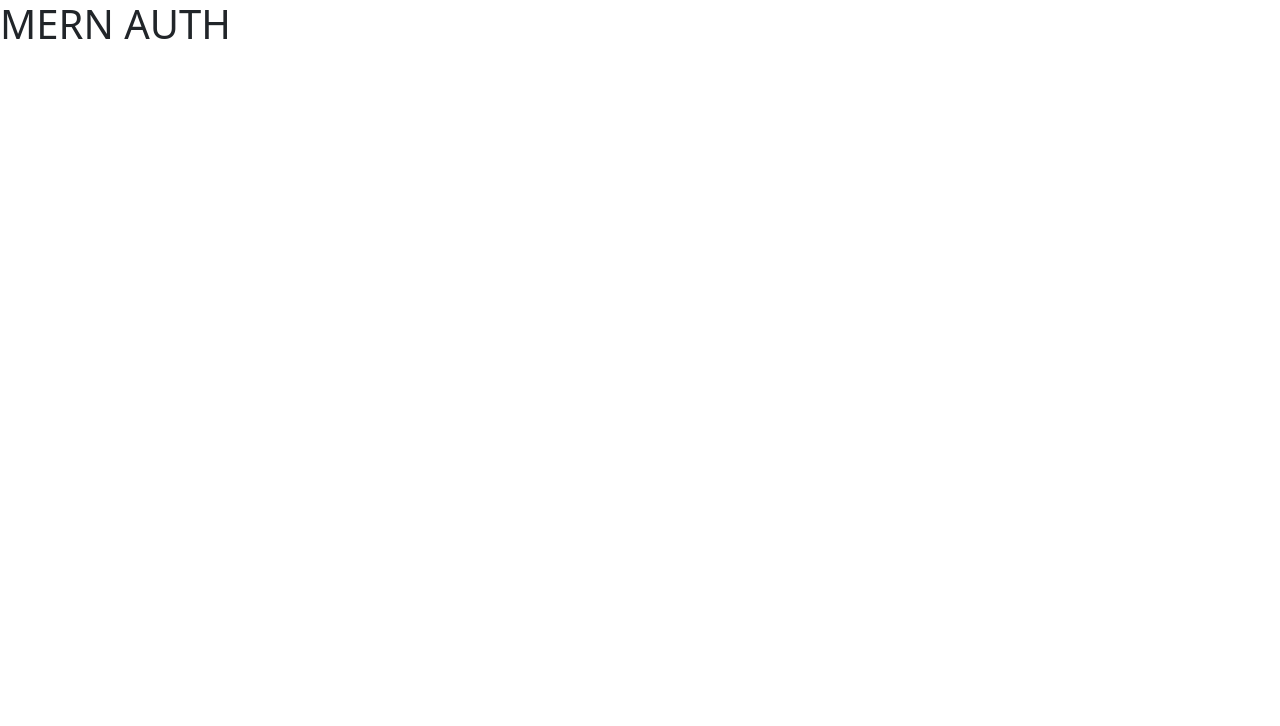
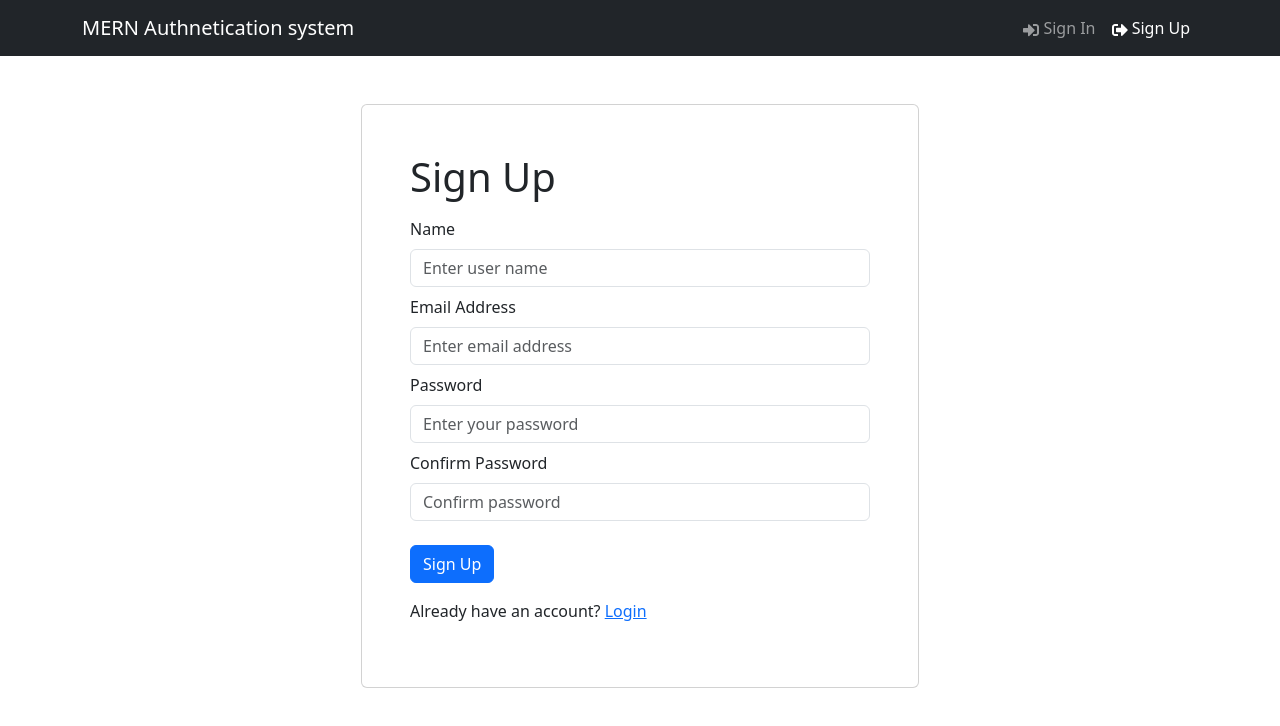
Before and after one commit to Harsh7258/mern-auth, a React (Vite) app in the folder frontend/: page /signup in a window 1280 px wide. Shown: the top 726 px of the page. Built offline with nearby package versions, Linux system fonts and the light colour scheme.

Commit message:
frontend: forms, router-routes, screens, components

```diff
--- a/frontend/package.json
+++ b/frontend/package.json
@@ -14,7 +14,9 @@
     "react": "^18.2.0",
     "react-bootstrap": "^2.10.2",
     "react-dom": "^18.2.0",
-    "react-icons": "^5.2.1"
+    "react-icons": "^5.2.1",
+    "react-router-bootstrap": "^0.26.2",
+    "react-router-dom": "^6.23.0"
   },
   "devDependencies": {
     "@types/react": "^18.2.66",
--- a/frontend/src/App.jsx
+++ b/frontend/src/App.jsx
@@ -1,7 +1,16 @@
+import { Outlet } from "react-router-dom"
+import Header from "./components/Header"
+import { Container } from "react-bootstrap"
+
 function App() {
 
   return (
-    <><h1>MERN AUTH</h1></>
+    <>
+      <Header/>
+      <Container className="my-2">
+         <Outlet />
+      </Container>
+    </>
   )
 }
 
--- /dev/null
+++ b/frontend/src/components/FormContainer.jsx
@@ -0,0 +1,15 @@
+import { Container, Row, Col } from 'react-bootstrap';
+
+const FormContainer = ({ children }) => {
+  return (
+    <Container>
+      <Row className='justify-content-md-center mt-5'>
+        <Col xs={12} md={6} className='card p-5'>
+          {children}
+        </Col>
+      </Row>
+    </Container>
+  );
+};
+
+export default FormContainer;
--- /dev/null
+++ b/frontend/src/components/Header.jsx
@@ -0,0 +1,30 @@
+import { Navbar, Nav, Container } from 'react-bootstrap';
+import { FaSignInAlt, FaSignOutAlt } from 'react-icons/fa';
+import { LinkContainer } from 'react-router-bootstrap';
+
+const Header = () => {
+  return (
+    <header>
+      <Navbar bg='dark' variant='dark' expand='lg' collapseOnSelect>
+        <Container>
+            <LinkContainer to='/'>
+                <Navbar.Brand>MERN Authnetication system</Navbar.Brand>
+            </LinkContainer>
+          <Navbar.Toggle aria-controls='basic-navbar-nav' />
+          <Navbar.Collapse id='basic-navbar-nav'>
+            <Nav className='ms-auto'>
+                <LinkContainer to='/login'>
+                    <Nav.Link > <FaSignInAlt /> Sign In </Nav.Link>
+                </LinkContainer>
+                <LinkContainer to='/signup'>
+                    <Nav.Link> <FaSignOutAlt /> Sign Up </Nav.Link>
+                </LinkContainer>
+            </Nav>
+          </Navbar.Collapse>
+        </Container>
+      </Navbar>
+    </header>
+  );
+};
+
+export default Header;
--- /dev/null
+++ b/frontend/src/components/Hero.jsx
@@ -0,0 +1,33 @@
+import { Container, Card, Button } from 'react-bootstrap';
+import { LinkContainer } from 'react-router-bootstrap';
+
+const Hero = () => {
+  return (
+    <div className=' py-5'>
+      <Container className='d-flex justify-content-center'>
+        <Card className='p-5 d-flex flex-column align-items-center hero-card bg-light w-75'>
+          <h1 className='text-center mb-4'>MERN Authentication system</h1>
+          <p className='text-center mb-4'>
+            This is a boilerplate for MERN authentication that stores a JWT in
+            an HTTP-Only cookie. It also uses Redux Toolkit and the React
+            Bootstrap library
+          </p>
+          <div className='d-flex'>
+            <LinkContainer to='/login'>
+                <Button variant='primary' className='me-3'>
+                      Sign In
+                </Button>
+            </LinkContainer>
+            <LinkContainer to='/signup'>
+                <Button variant='secondary'>
+                     Sign Up
+                </Button>
+            </LinkContainer>
+          </div>
+        </Card>
+      </Container>
+    </div>
+  );
+};
+
+export default Hero;
--- a/frontend/src/main.jsx
+++ b/frontend/src/main.jsx
@@ -1,10 +1,27 @@
 import React from 'react'
 import ReactDOM from 'react-dom/client'
+import { createBrowserRouter,
+  createRoutesFromElements,
+  Route,
+  RouterProvider } from "react-router-dom"
 import App from './App.jsx'
+import HomeScreen from './screens/HomeScreen.jsx'
+import LoginFormScreen from './screens/LoginFormScreen.jsx'
+import SignupFormScreen from './screens/SignupFormScreen.jsx'
 import "bootstrap/dist/css/bootstrap.min.css"
+
+const router = createBrowserRouter(
+  createRoutesFromElements(
+    <Route path='/' element={<App />}>
+      <Route index={true} path='/' element={<HomeScreen />} />
+      <Route path='/login' element={<LoginFormScreen />} />
+      <Route path='/signup' element={<SignupFormScreen />} />
+    </Route>
+  )
+)
 
 ReactDOM.createRoot(document.getElementById('root')).render(
   <React.StrictMode>
-    <App />
+    <RouterProvider index={true} path="/" router={router}/>
   </React.StrictMode>,
 )
--- /dev/null
+++ b/frontend/src/screens/HomeScreen.jsx
@@ -0,0 +1,6 @@
+import Hero from "../components/Hero";
+
+const HomeScreen = () => {
+    return <Hero />;
+  };
+  export default HomeScreen;
--- /dev/null
+++ b/frontend/src/screens/LoginFormScreen.jsx
@@ -0,0 +1,49 @@
+import { useState } from 'react';
+import { Link } from 'react-router-dom';
+import { Form, Button, Row, Col } from 'react-bootstrap';
+import FormContainer from '../components/FormContainer';
+
+const LoginFormScreen = () => {
+    const [email, setEmail] = useState('')
+    const [password, setPassword] = useState('')
+
+    const submitHandler = (e) => {
+        e.preventDefault();
+        console.log('submit')
+    }
+  return (
+    <>
+      <FormContainer>
+        <h2>Sign In</h2>
+
+        <Form onSubmit={submitHandler}>
+            <Form.Group className='my-2' controlId='email'>
+                <Form.Label>Email Address</Form.Label>
+                <Form.Control type='email'
+                placeholder='Enter email address'
+                value={email}
+                onChange={(e) => setEmail(e.target.value)}></Form.Control>
+            </Form.Group>
+
+            <Form.Group className='my-2' controlId='password'>
+                <Form.Label>Password</Form.Label>
+                <Form.Control type='password'
+                placeholder='Enter your password'
+                value={password}
+                onChange={(e) => setPassword(e.target.value)}></Form.Control>
+            </Form.Group>
+
+            <Button type='submit' varient='primary' className='mt-3'>Sign In</Button>
+
+            <Row className='py-3'>
+                <Col>
+                    New User? <Link to='/signup'>Sign Up</Link>
+                </Col>
+            </Row>
+        </Form>
+      </FormContainer>
+    </>
+  )
+}
+
+export default LoginFormScreen
--- /dev/null
+++ b/frontend/src/screens/SignupFormScreen.jsx
@@ -0,0 +1,74 @@
+import { useState } from 'react';
+import { Link } from 'react-router-dom';
+import { Form, Button, Row, Col } from 'react-bootstrap';
+import FormContainer from '../components/FormContainer';
+
+const SignupFormScreen = () => {
+  const [name, setName] = useState('');
+  const [email, setEmail] = useState('');
+  const [password, setPassword] = useState('');
+  const [confirmPassword, setConfirmPassword] = useState('');
+
+  const submitHandler = async (e) => {
+    e.preventDefault();
+    console.log('submit');
+  };
+
+  return (
+    <FormContainer>
+      <h1>Sign Up</h1>
+      <Form onSubmit={submitHandler}>
+        <Form.Group className='my-2' controlId='name'>
+          <Form.Label>Name</Form.Label>
+          <Form.Control
+            type='name'
+            placeholder='Enter user name'
+            value={name}
+            onChange={(e) => setName(e.target.value)}
+          ></Form.Control>
+        </Form.Group>
+
+        <Form.Group className='my-2' controlId='email'>
+          <Form.Label>Email Address</Form.Label>
+          <Form.Control
+            type='email'
+            placeholder='Enter email address'
+            value={email}
+            onChange={(e) => setEmail(e.target.value)}
+          ></Form.Control>
+        </Form.Group>
+
+        <Form.Group className='my-2' controlId='password'>
+          <Form.Label>Password</Form.Label>
+          <Form.Control
+            type='password'
+            placeholder='Enter your password'
+            value={password}
+            onChange={(e) => setPassword(e.target.value)}
+          ></Form.Control>
+        </Form.Group>
+        <Form.Group className='my-2' controlId='confirmPassword'>
+          <Form.Label>Confirm Password</Form.Label>
+          <Form.Control
+            type='password'
+            placeholder='Confirm password'
+            value={confirmPassword}
+            onChange={(e) => setConfirmPassword(e.target.value)}
+          ></Form.Control>
+        </Form.Group>
+
+        <Button type='submit' variant='primary' className='mt-3'>
+          Sign Up
+        </Button>
+      </Form>
+
+      <Row className='py-3'>
+        <Col>
+          Already have an account? <Link to={`/login`}>Login</Link>
+        </Col>
+      </Row>
+    </FormContainer>
+  );
+};
+
+export default SignupFormScreen;
```
Also changed, not shown: 1 other file (tests, documents, lock files or other folders).
